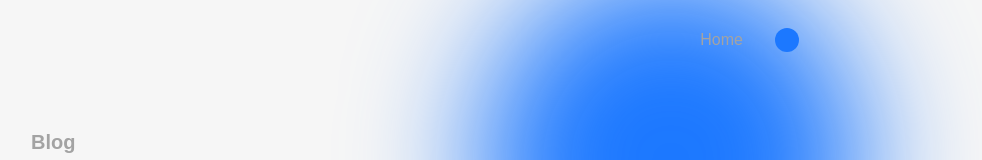
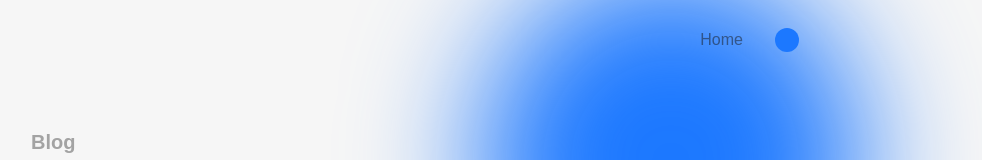
Before and after one commit to soymartinez/martinez, a Next.js app: page /blog in a window 1280 px wide. Shown: the top 160 px of the page, without its empty margins (225-1207 px from the left). Built offline with nearby package versions, Linux system fonts and the light colour scheme; a web font is replaced by a local one.

Commit message:
🌌 refactor (navbar): colo of navigation links

```diff
--- a/ui/navbar.tsx
+++ b/ui/navbar.tsx
@@ -35,7 +35,9 @@ export default function Nabvar() {
                 <div className='not-sr-only' />
                 <div className='flex gap-8'>
                     {nav.map(({ href, name }) => (
-                        <Link href={href} key={name} className={clsx('text-base hover:text-white font-medium transition-all', {
+                        <Link href={href} key={name} className={clsx(
+                            `text-base text-dark/50 dark:text-inherit hover:text-dark dark:hover:text-neutral
+                             mix-blend-multiply dark:mix-blend-normal font-medium hover:transition-all`, {
                             'hidden': pathName === href,
                         })}>
                             {name}
```
